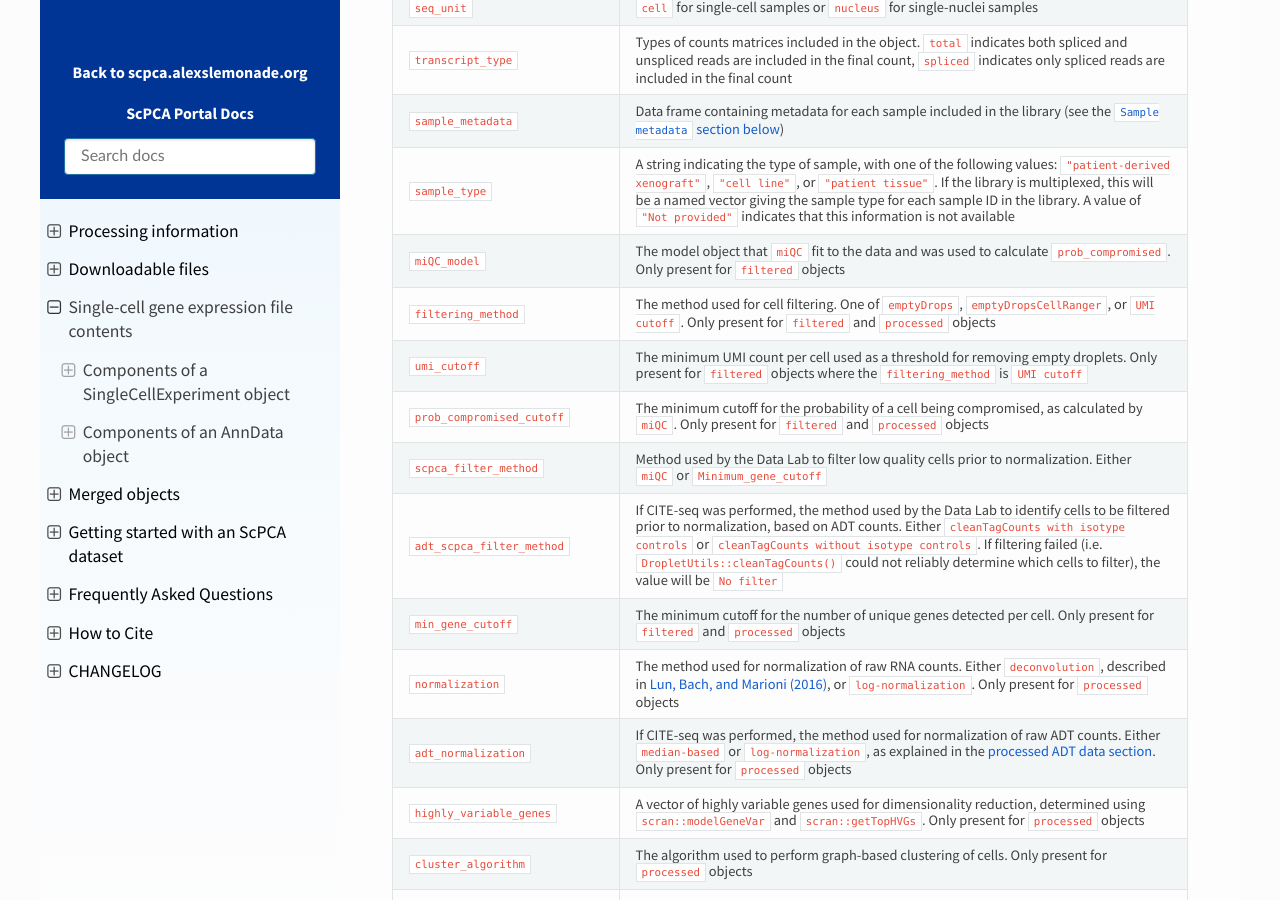
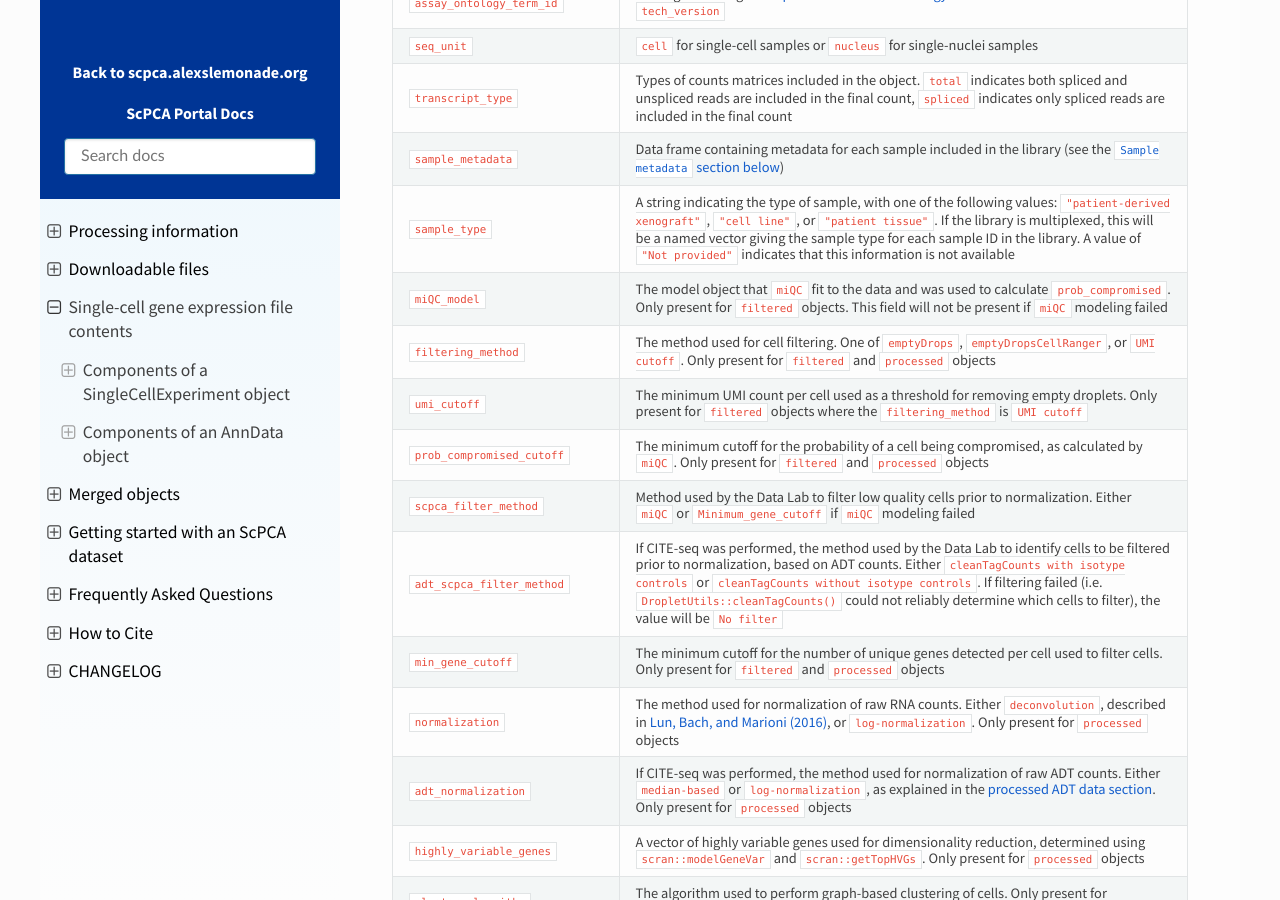
Before and after one commit to DongzeHE/scpca-docs, a Sphinx documentation site: the page built from docs/sce_file_contents.md, in a window 1280 px wide and 900 px high, scrolled down 4034 px. Built offline with Sphinx 7.4.7 and the Read the Docs theme 2.0.0, drawn with Linux system fonts in a browser that asks for light colours; some of the changed text lies outside the part shown.

```diff
--- a/docs/sce_file_contents.md
+++ b/docs/sce_file_contents.md
@@ -88,8 +88,8 @@ Further, if cell type annotation was performed, there will be additional columns
 | ----------------------- | ----------------------------------------------------- |
 | `cluster`  | Cell cluster identity identified by graph-based clustering |
 | `singler_celltype_annotation`  | If cell typing with `SingleR` was performed, the annotated cell type. Cells labeled as `NA` are those which `SingleR` could not confidently annotate |
-| `singler_celltype_ontology`  | If cell typing with `SingleR` was performed with ontology labels, the annotated cell type's ontology ID. Cells labeled as `NA` are those which `SingleR` could not confidently annotate |
-| `cellassign_celltype_annotation`  | If cell typing with `CellAssign` was performed, the annotated cell type. Cells labeled as `"other"` are those which `CellAssign` could not confidently annotate. If `CellAssign` was unable to complete successfully, cells will be labeled as `"Not run"`  |
+| `singler_celltype_ontology`  | If cell typing with `SingleR` was performed with ontology labels, the annotated cell type's ontology ID. Cells labeled as `NA` are those which `SingleR` could not confidently annotate. Cells labeled as `"Unclassified cell"` did not undergo cell type annotation with `SingleR` |
+| `cellassign_celltype_annotation`  | If cell typing with `CellAssign` was performed, the annotated cell type. Cells labeled as `"other"` are those which `CellAssign` could not confidently annotate. If `CellAssign` was unable to complete successfully, cells will be labeled as `"Not run"`. Cells labeled as `"Unclassified cell"` did not undergo cell type annotation with `CellAssign`  |
 | `cellassign_max_prediction`  | If cell typing with `CellAssign` was performed and completed successfully, the annotation's prediction score (probability)  |
 
 ### SingleCellExperiment gene information and metrics
@@ -136,13 +136,13 @@ metadata(sce) # experiment metadata
 | `transcript_type`              | Types of counts matrices included in the object. `total` indicates both spliced and unspliced reads are included in the final count, `spliced` indicates only spliced reads are included in the final count                                                                                                                                                                                                                                                                           |
 | `sample_metadata`              | Data frame containing metadata for each sample included in the library (see the [`Sample metadata` section below](#singlecellexperiment-sample-metadata))                                                                                                                                                                                                                          |
 | `sample_type`                  | A string indicating the type of sample, with one of the following values: `"patient-derived xenograft"`, `"cell line"`, or `"patient tissue"`. If the library is multiplexed, this will be a named vector giving the sample type for each sample ID in the library. A value of `"Not provided"` indicates that this information is not available |
-| `miQC_model`                   | The model object that `miQC` fit to the data and was used to calculate `prob_compromised`. Only present for `filtered` objects                                                                                                                                                                                                                         |
+| `miQC_model`                   | The model object that `miQC` fit to the data and was used to calculate `prob_compromised`. Only present for `filtered` objects. This field will not be present if `miQC` modeling failed                                                                                                                                                                                                             |
 | `filtering_method`             | The method used for cell filtering. One of `emptyDrops`, `emptyDropsCellRanger`, or `UMI cutoff`. Only present for `filtered`  and `processed` objects                                                                                                                                                                                                                             |
 | `umi_cutoff`                   | The minimum UMI count per cell used as a threshold for removing empty droplets. Only present for `filtered` objects where the `filtering_method` is `UMI cutoff`                                                                                                                                                                                                                   |
 | `prob_compromised_cutoff`      | The minimum cutoff for the probability of a cell being compromised, as calculated by `miQC`. Only present for `filtered` and `processed` objects                                                                                                                                                                                                                                   |
-| `scpca_filter_method`          | Method used by the Data Lab to filter low quality cells prior to normalization. Either `miQC` or `Minimum_gene_cutoff`                                                                                                                                                                                                                                                             |
+| `scpca_filter_method`          | Method used by the Data Lab to filter low quality cells prior to normalization. Either `miQC` or `Minimum_gene_cutoff` if `miQC` modeling failed                                                                                                                                                                                                                                                              |
 | `adt_scpca_filter_method`      | If CITE-seq was performed, the method used by the Data Lab to identify cells to be filtered prior to normalization, based on ADT counts. Either `cleanTagCounts with isotype controls` or `cleanTagCounts without isotype controls`. If filtering failed (i.e. `DropletUtils::cleanTagCounts()` could not reliably determine which cells to filter), the value will be `No filter` |
-| `min_gene_cutoff`              | The minimum cutoff for the number of unique genes detected per cell. Only present for `filtered` and `processed` objects                                                                                                                                                                                                                                                           |
+| `min_gene_cutoff`              | The minimum cutoff for the number of unique genes detected per cell used to filter cells. Only present for `filtered` and `processed` objects                                                                                                                                                                                                                                                           |
 | `normalization`                | The method used for normalization of raw RNA counts. Either `deconvolution`, described in [Lun, Bach, and Marioni (2016)](https://doi.org/10.1186/s13059-016-0947-7), or `log-normalization`. Only present for `processed` objects                                                                                                                                                 |
 | `adt_normalization`            | If CITE-seq was performed, the method used for normalization of raw ADT counts. Either `median-based` or `log-normalization`, as explained in the {ref}`processed ADT data section <processing_information:Processed ADT data>`. Only present for `processed` objects                                                                                                             |
 | `highly_variable_genes`        | A vector of highly variable genes used for dimensionality reduction, determined using `scran::modelGeneVar` and `scran::getTopHVGs`. Only present for `processed` objects                                                                                                                                                                                                          |
```
Also changed, not shown: docs/processing_information.md (+4 -0 lines).
